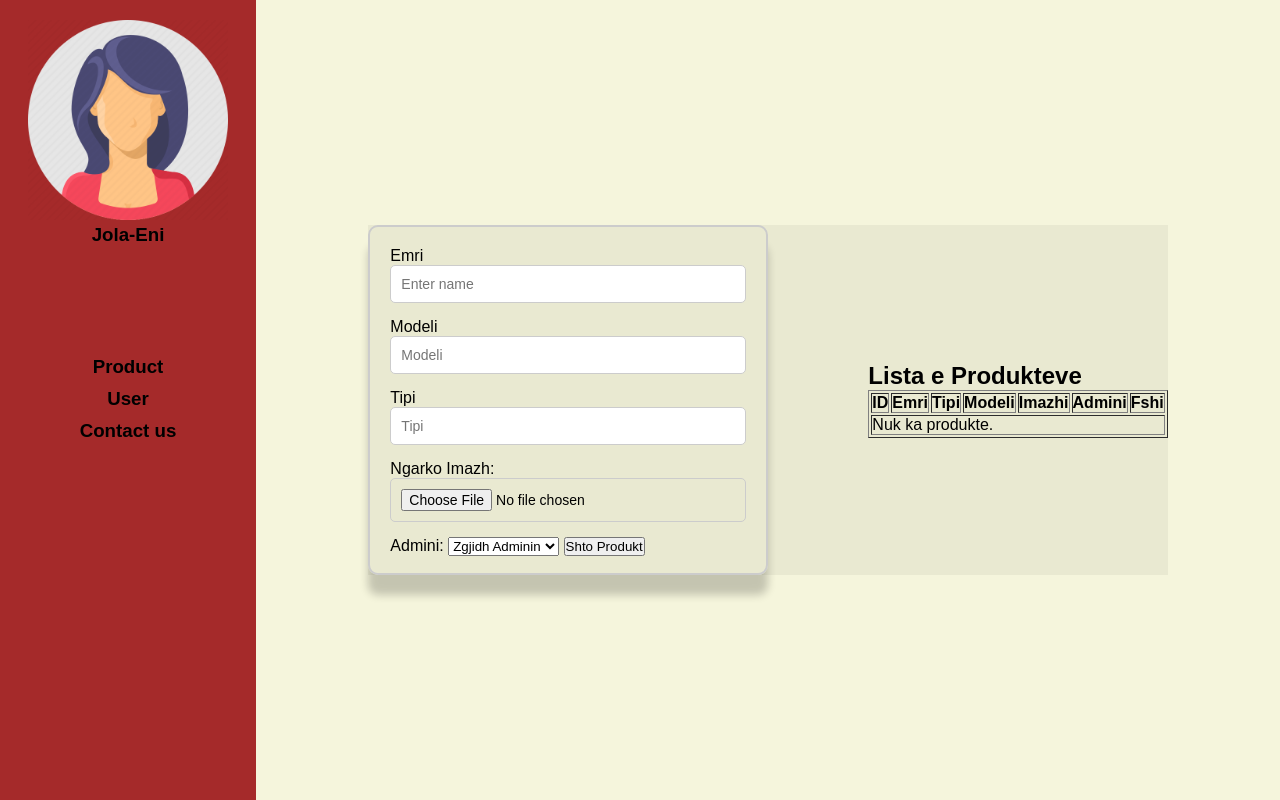
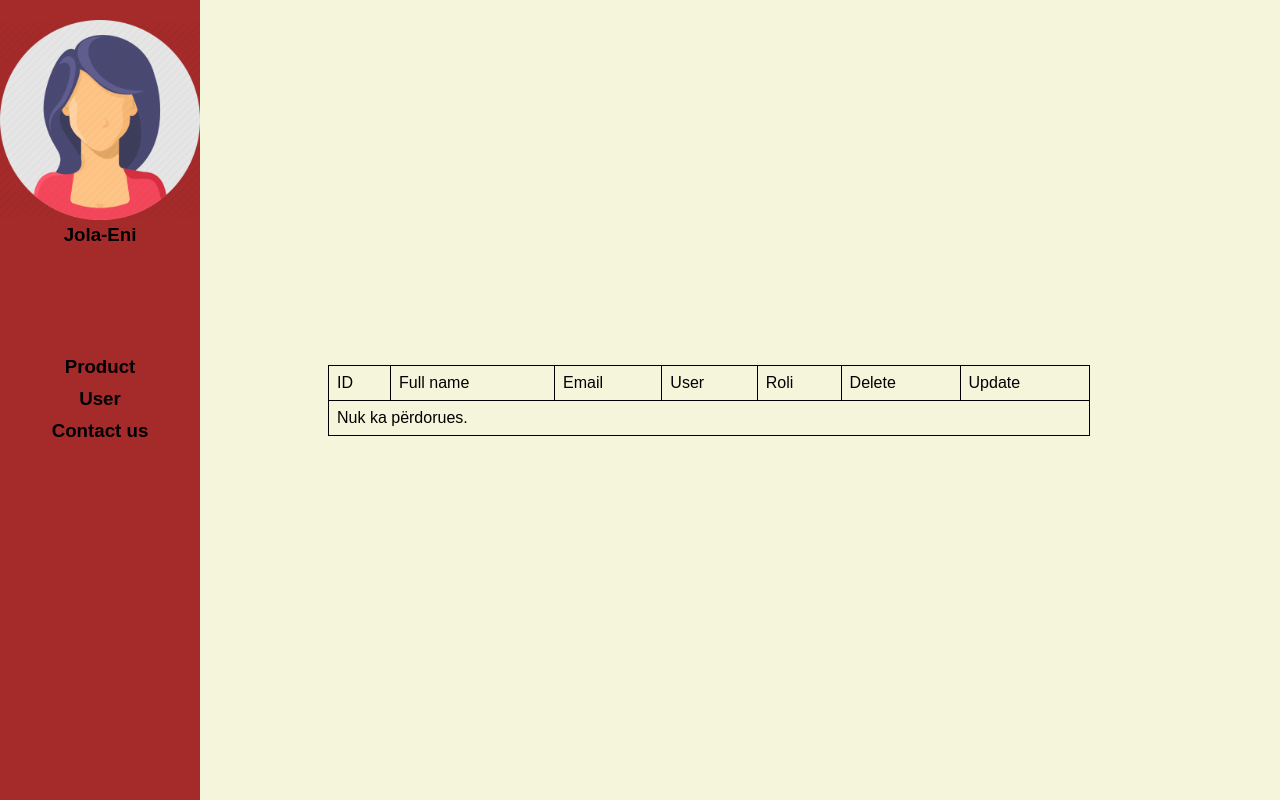
Before and after one commit to EniKomani/SkinProducts, a PHP site: page /Dashboard.php in a window 1280 px wide. Run offline with PHP 8.4, Linux system fonts and the light colour scheme; the visitor is signed in with stand-in values (Sample User, id 1); data that the repository does not hold is empty.

Commit message:
ndryshime ne produkt

```diff
--- a/htmlphp/Dashboard.php
+++ b/htmlphp/Dashboard.php
@@ -15,6 +15,7 @@
     $users=$getusers->fetchAll();
 
 
+
 ?>
 
 <!DOCTYPE html>
@@ -24,13 +25,37 @@
     <meta name="viewport" content="width=device-width, initial-scale=1.0">
     <title>Document</title>
     <link rel="stylesheet" href="../css/style.css">
+    <style>
+        /* Stil për të qendruar lista e përdoruesve në qendër të majtë */
+        #userContainer {
+            display: flex;
+            justify-content: flex-start;
+            align-items: center;
+            height: 100vh;
+            width: 100%;
+            margin-left: 10%;
+        }
+
+        table {
+            border-collapse: collapse;
+            width: 80%;
+        }
+
+        table, th, td {
+            border: 1px solid black;
+        }
+
+        th, td {
+            padding: 8px;
+            text-align: left;
+        }
+    </style>
 </head>
 <body>
 
-
-    <div style="display:flex; height: 100vh;">
+    <div style="display: flex; height: 100vh;">
         <div class="sidebar_main">
-           <img src="../img/dashboard.webp" alt="">
+            <img src="../img/dashboard.webp" alt=""/>
             <div class="dash_emri">
                 <h3>Jola-Eni</h3>
             </div>
@@ -39,24 +64,24 @@
                 <h3 id="user">User</h3>
                 <h3 id="contact">Contact us</h3>
             </div>
+        </div>
 
-        </div>
         <div style="flex: 1; display: flex; justify-content: center; align-items: center;">
 
-       <div class="container2">
-        <div class="form-box2">
-            <form id="loginForm" action="../PHP/add_Product.php"  method="post", enctype="multipart/form-data">
+            <div class="container2" id="container2">
+                <div class="form-box2" id="form-box2">
+                    <form id="loginForm" action="../PHP/add_Product.php" method="post" enctype="multipart/form-data">
                         <label for="name">Emri</label>
-                <input type="text" id="name" name="name" placeholder="Enter name">
+                        <input type="text" id="name" name="name" placeholder="Enter name"/>
                         <br>
                         <label for="modeli">Modeli</label>
-                <input type="text" id="model" name="model" placeholder="Modeli">
+                        <input type="text" id="model" name="model" placeholder="Modeli"/>
                         <br>
                         <label for="img">Tipi</label>
-                <input type="text" id="img" name="type" placeholder="Tipi">
+                        <input type="text" id="img" name="type" placeholder="Tipi"/>
                         <br>
                         <label for="image">Ngarko Imazh:</label>
-                <input type="file" name="image" id="image" accept="image/*" required>
+                        <input type="file" name="image" id="image" accept="image/*" required/>
                         <br>
                         <label for="admin_name">Admini:</label>
                         <select name="admin_name" id="admin_name" required>
@@ -76,8 +101,9 @@
                     </form>
                     <br>
                 </div>
+            </div>
 
-        <div>
+            <div id="productContainer" style="display: none;">
                 <h2>Lista e Produkteve</h2>
                 <table border="1px">
                     <tr>
@@ -90,7 +116,6 @@
                         <th>Fshi</th>
                     </tr>
                     <?php
-
                         $stmt = $conn->prepare("SELECT * FROM products");
                         $stmt->execute();
                         $result = $stmt->get_result();
@@ -117,7 +142,8 @@
             </div>
         </div>
 
-        <table id="tabela" style="display: none;" border="1">
+        <div id="userContainer">
+            <table border="1">
                 <tr>
                     <td>ID</td>
                     <td>Full name</td>
@@ -126,10 +152,9 @@
                     <td>Roli</td>
                     <td>Delete</td>
                     <td>Update</td>
-
                 </tr>
                 <?php
-                if(count($users)>0){
+                    if(count($users) > 0){
                         foreach($users as $user ){
                             echo "<tr>";
                             echo"<td> {$user['Id']}</td>";
@@ -141,77 +166,61 @@
                             echo"<td><a href='../PHP/update.php?id={$user['Id']}'>Update</a></td>";
                             echo "</tr>";
                         }
+                    } else {
+                        echo "<tr><td colspan='7'>Nuk ka përdorues.</td></tr>";
                     }
-                        else{
-                        echo "<tr><td> Nuk ka perdorues</td></tr>";
-                    }
-
                 ?>
-
-
-
-
-
-        </table>
-
-
-        <table id="tabela1" style="display: none;" border="1">
-             <td>ID</td>
-             <td>Name</td>
-             <td>Type</td>
-             <td>Delete Img</td>
-             <td>Update Img</td>
             </table>
         </div>
-
-       <table id="tabela2" style="display: none;" border="1">
-           <td></td>
-
-       </table>
-
     </div>
-
-
 
     <script>
     document.addEventListener("DOMContentLoaded", function () {
         let product = document.getElementById("product");
-        let table = document.getElementById("tabela");
-        let tabela = document.getElementById("tabela1");
-        let formBox = document.querySelector(".form-box2");
+        let user = document.getElementById("user");
+        let contact = document.getElementById("contact");
 
-        // Shto event listener për klikim në "Product"
+        let container = document.getElementById("container2");
+        let productContainer = document.getElementById("productContainer");
+        let userContainer = document.getElementById("userContainer");
+        let formBox = document.getElementById("form-box2");
+
+        let lastSection = localStorage.getItem("lastSection") || "user"; // Default: user
+
+        function showSection(section) {
+            if (section === "product") {
+                productContainer.style.display = "block";
+                userContainer.style.display = "none";
+                formBox.style.display = "block";
+                container.style.display = "block";
+            } else if (section === "user") {
+                productContainer.style.display = "none";
+                userContainer.style.display = "flex";
+                formBox.style.display = "none";
+                container.style.display = "none";
+            } else {
+                productContainer.style.display = "none";
+                userContainer.style.display = "none";
+                formBox.style.display = "none";
+                container.style.display = "none";
+            }
+        }
+
+        showSection(lastSection);
+
         product.addEventListener("click", function () {
-            table.style.display = "none";  // Fsheh tabelën për përdorues
-            tabela.style.display = "block";  // Shfaq tabelën për produktet
-            formBox.style.display = "block";  // Shfaq formularin
+            localStorage.setItem("lastSection", "product");
+            showSection("product");
         });
 
-        // Shto event listener për klikim në "User"
-        user.addEventListener("click", function(){
-            table.style.display = "block";  // Shfaq tabelën për përdorues
-            tabela.style.display = "none";  // Fsheh tabelën për produktet
-            formBox.style.display = "none";  // Fsheh formularin
+        user.addEventListener("click", function() {
+            localStorage.setItem("lastSection", "user");
+            showSection("user");
         });
 
-        // Shto event listener për klikim në "Contact us"
-        contact.addEventListener("click",function(){
-            table.style.display = "none";  // Fsheh tabelën për përdorues
-            tabela.style.display = "none";  // Fsheh tabelën për produktet
-            formBox.style.display = "none";  // Fsheh formularin
-        });
-
-        // Eventet për tabelat dhe elementët e tjerë
-        product.addEventListener("click", function(){
-            tabela.style.display = "block";
-        });
-
-        user.addEventListener("click", function(){
-            tabela.style.display = "none";
-        });
-
-        contact.addEventListener("click", function(){
-            tabela.style.display = "none";
+        contact.addEventListener("click", function() {
+            localStorage.setItem("lastSection", "contact");
+            showSection("contact");
         });
     });
     </script>
```
Also changed, not shown: htmlphp/Contact_us.php (+21 -5 lines), htmlphp/Product_us.php (+14 -14 lines). Lines whose indentation alone changed are shown as unchanged.
